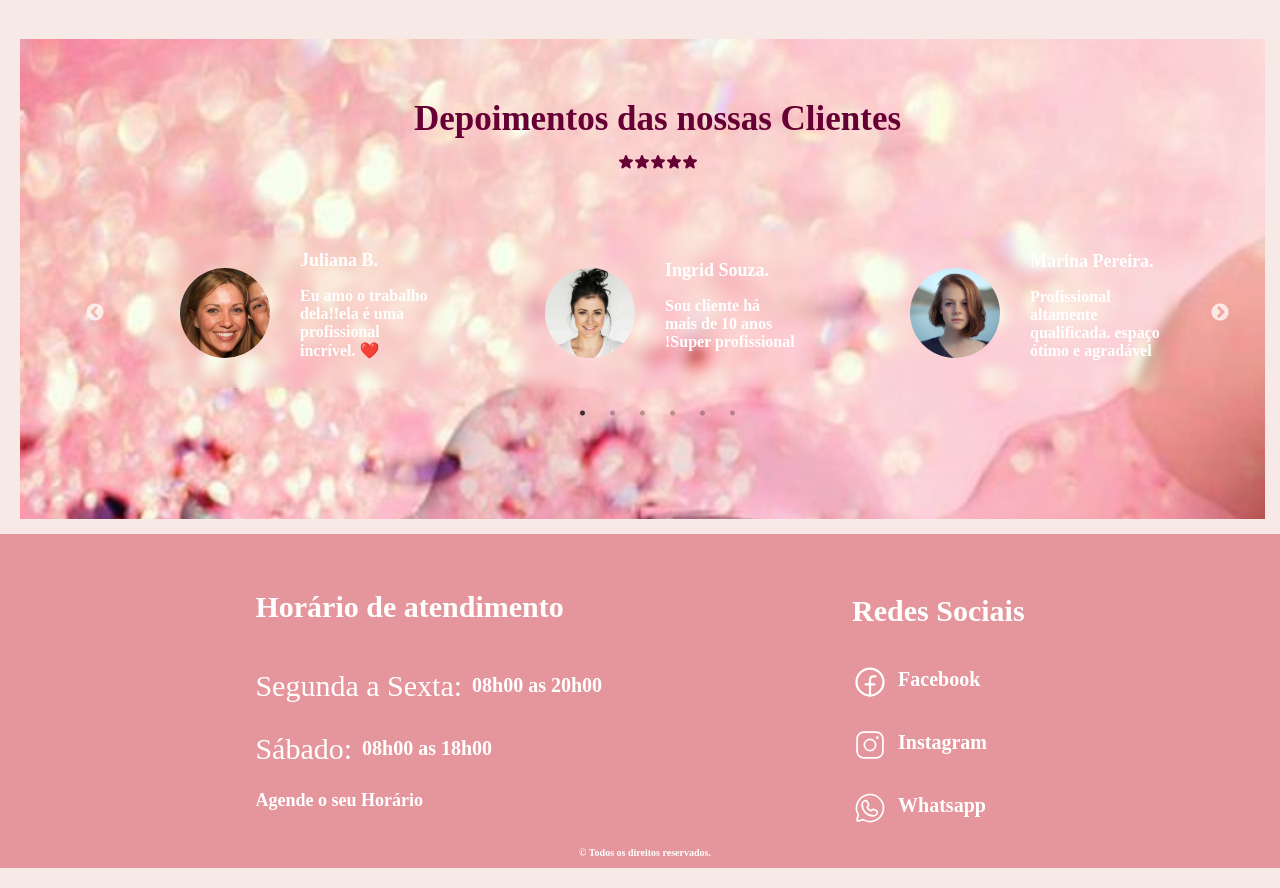
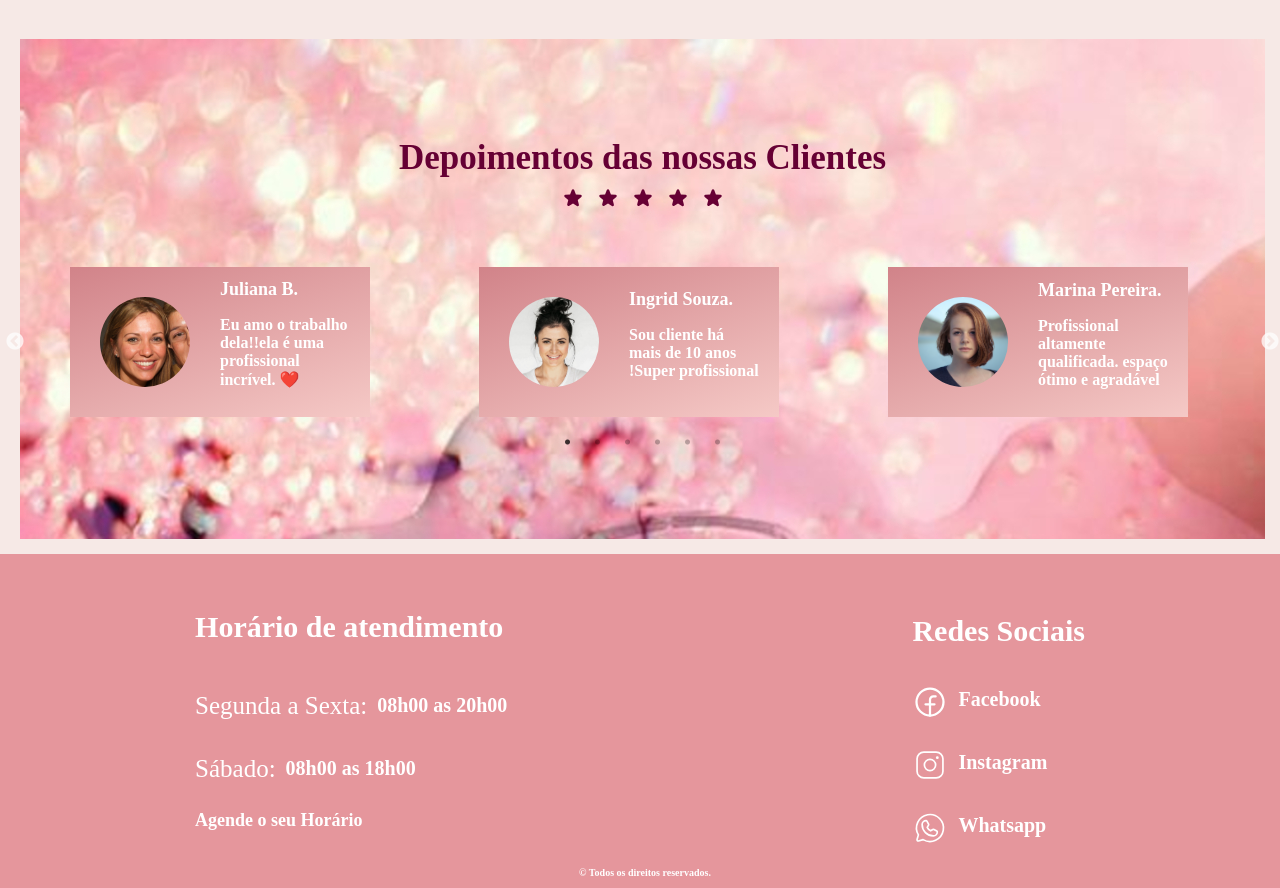
Before and after one commit to PedroPauloDias/salao-next, a Next.js app: page / in a window 1280 px wide. Shown: the part 1660-2548 px from the top of the page. Built offline with nearby package versions, Linux system fonts and the light colour scheme.

Commit message:
ajustes responsividade testmonial e footer

```diff
--- a/components/Footer/style.js
+++ b/components/Footer/style.js
@@ -7,6 +7,18 @@ display:  flex;
 align-items: center;
 justify-content: center;
 gap:250px;
+
+@media (max-width: 760px){
+gap: 5px;
+flex-direction: column;
+align-items: start;
+padding: 10px;
+}
+
+@media (max-width: 1400px){
+gap:15px;
+justify-content: space-around;
+}
 
 
 `
@@ -21,6 +33,10 @@ justify-content: start;
 span{
   color: #fff;
 font-size: 30px;
+
+@media (max-width: 1400px){
+  font-size: 25px;
+}
 }
 
 p {
--- a/components/Testimonials/index.jsx
+++ b/components/Testimonials/index.jsx
@@ -13,7 +13,25 @@ const Testimonials = () => {
     infinite: true,
     speed: 500,
     slidesToShow: 3,
-    slidesToScroll: 1
+    slidesToScroll: 1,
+    responsive: [
+      {
+        breakpoint: 1024,
+        settings: {
+          slidesToShow: 2,
+          slidesToScroll: 3,
+          infinite: true,
+          dots: true
+        }
+      },
+      {
+        breakpoint: 480,
+        settings: {
+          slidesToShow: 1,
+          slidesToScroll: 1
+        }
+      },
+    ]
   }
 
 
@@ -21,13 +39,13 @@ const Testimonials = () => {
     <S.Container>
 
       <S.Title>Depoimentos das nossas Clientes
-        <div>
-        <Star size={16} weight="fill" />
-        <Star size={16} weight="fill" />
-        <Star size={16} weight="fill" />
-        <Star size={16} weight="fill" />
-        <Star size={16} weight="fill" />
-        </div>
+        <S.ContainerStars>
+        <Star size={20} weight="fill"  />
+        <Star size={20} weight="fill" />
+        <Star size={20} weight="fill" />
+        <Star size={20} weight="fill" />
+        <Star size={20} weight="fill" />
+        </S.ContainerStars>
       </S.Title>
 
       <Slider {...settings}>
--- a/components/Testimonials/style.js
+++ b/components/Testimonials/style.js
@@ -11,6 +11,12 @@ padding-right: 60px;
 margin-left: 20px;
 
 
+
+@media (max-width: 1400px){
+
+  padding: 10px;
+
+}
 
 
 `
@@ -26,9 +32,9 @@ export const TestContainer = styled.div`
 max-width: 300px;
 margin: 10px  ;
 margin-left: 40px;
-backdrop-filter:  blur(5px);
-
-
+backdrop-filter: blur(20px);
+background: rgb(209,131,137);
+background: linear-gradient(160deg, rgba(209,131,137,1) 0%, rgba(245,201,198,1) 100%);
 
 span {
 color:#fff;
@@ -52,6 +58,9 @@ justify-content: space-around;
 background-color: transparent;
 border-radius: 10px;
 
+
+
+
 `
 
 
@@ -63,3 +72,14 @@ object-fit: cover;
 border-radius: 50%;
 
 `
+
+export const ContainerStars = styled.div`
+width: 100%;
+display: flex;
+align-items: center;
+justify-content: center;
+gap: 15px;
+margin-top: 10px;
+
+
+`
```
